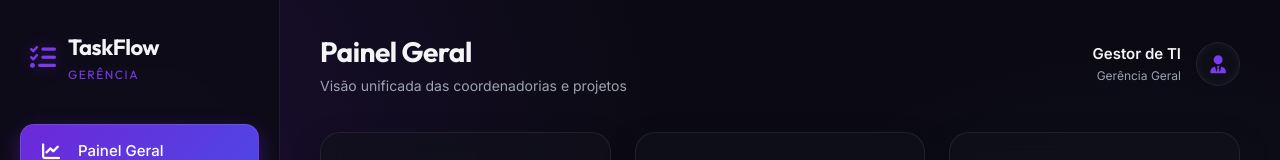
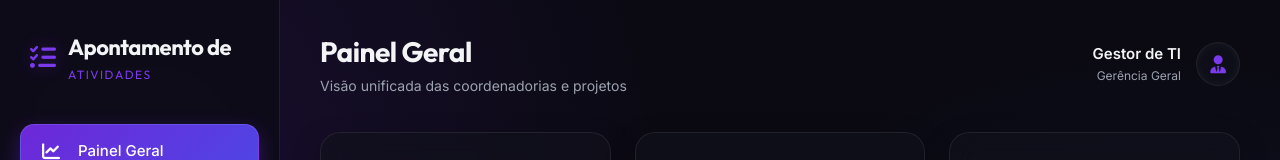
Before and after one commit to luizcarlosreis/Tarefas, a website: page public/index.html in a window 1280 px wide. Shown: the top 160 px of the page. Drawn offline with Linux system fonts and the light colour scheme; no server answers.

Commit message:
style: rename TaskFlow to Apontamento de atividades

```diff
--- a/public/index.html
+++ b/public/index.html
@@ -18,7 +18,7 @@
         <aside class="sidebar">
             <div class="sidebar-logo">
                 <i class="fa-solid fa-list-check logo-icon"></i>
-                <h2>TaskFlow <span>Gerência</span></h2>
+                <h2>Apontamento de <span>atividades</span></h2>
             </div>
             <nav class="sidebar-menu">
                 <a href="#" class="menu-item active" data-tab="dashboard-tab" id="nav-dashboard">
```
Also changed, not shown: README.md.
